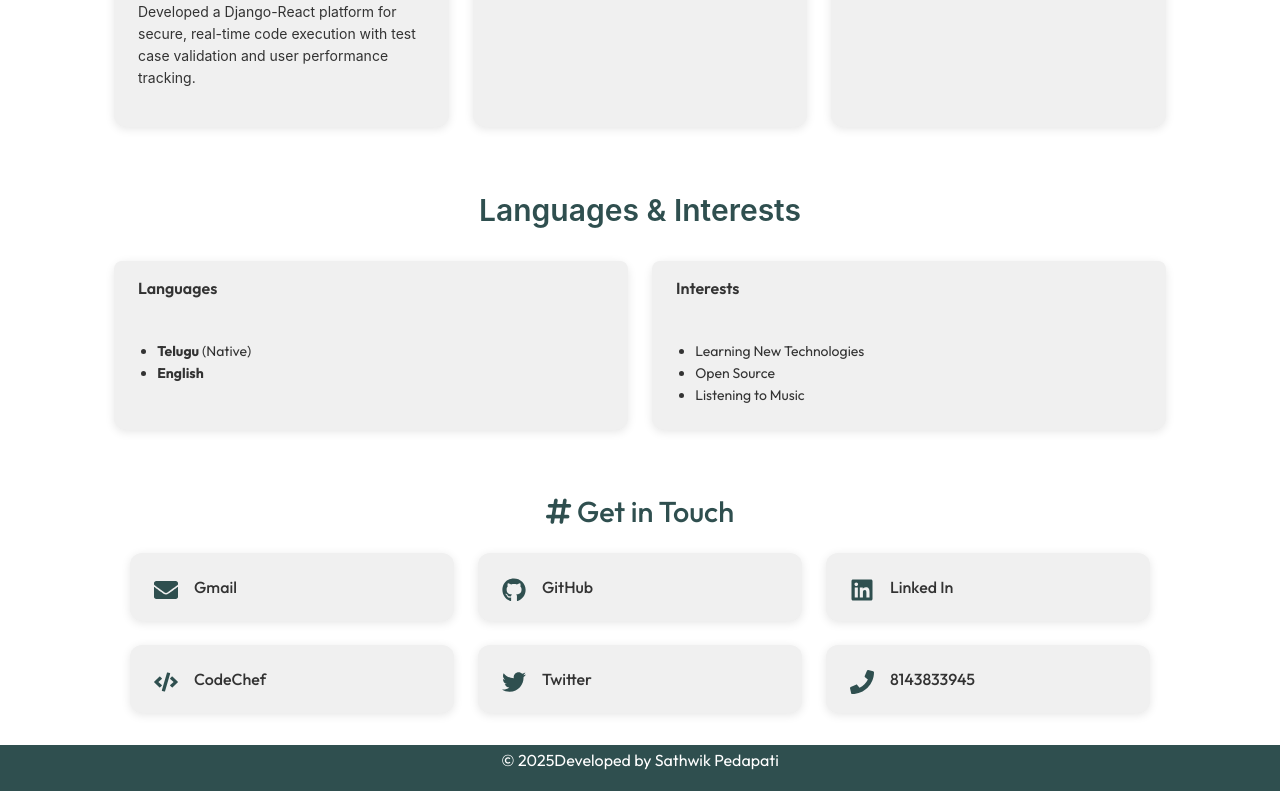
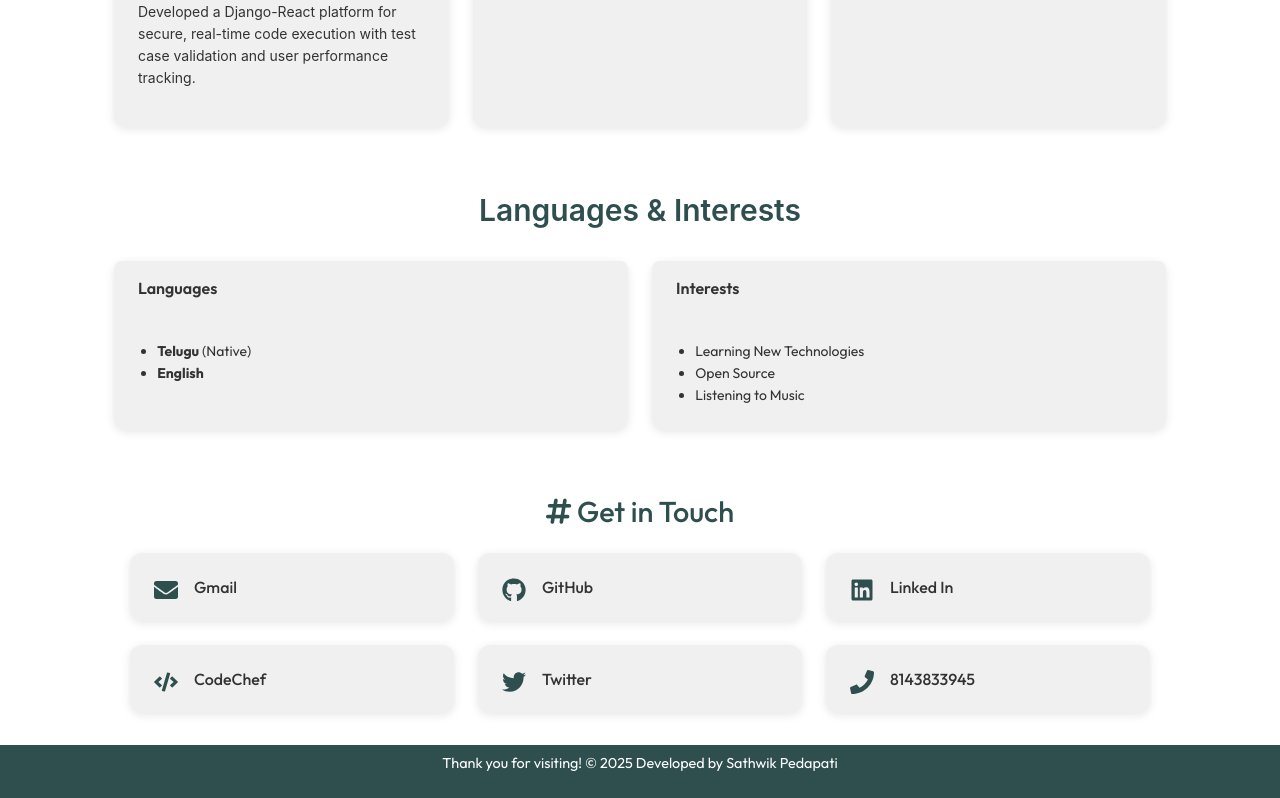
Before and after one commit to sathwikpedapati/portfolio, a React (Create React App) app: page / in a window 1280 px wide. Shown: the part 3200-3998 px from the top of the page. Built offline with nearby package versions, Linux system fonts and the light colour scheme.

Commit message:
Update Footer.js

```diff
--- a/src/components/Footer.js
+++ b/src/components/Footer.js
@@ -6,14 +6,15 @@ const Footer = ({ theme }) => {
   const footerStyle = {
     backgroundColor: isDark ? '#111' : 'rgb(47, 79, 79)',
     color: '#fff',
-    padding: '0.2rem',
+    padding: '0.5rem',
     textAlign: 'center',
     marginTop: 'auto',
+    fontSize: '0.9rem',
   };
 
   return (
     <footer style={footerStyle}>
-      <p>&copy; {new Date().getFullYear()}Developed by Sathwik Pedapati</p>
+      <p>Thank you for visiting! &copy; {new Date().getFullYear()} Developed by Sathwik Pedapati</p>
     </footer>
   );
 };
```
